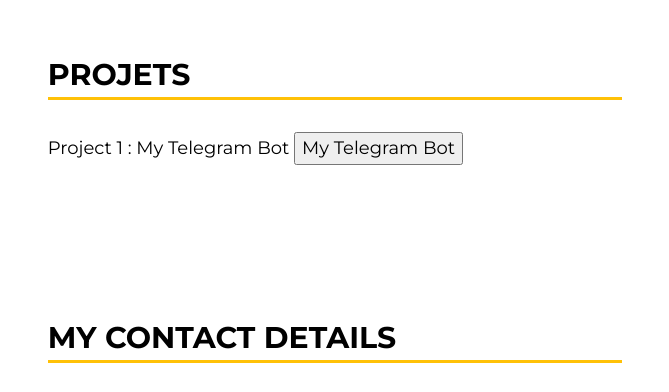
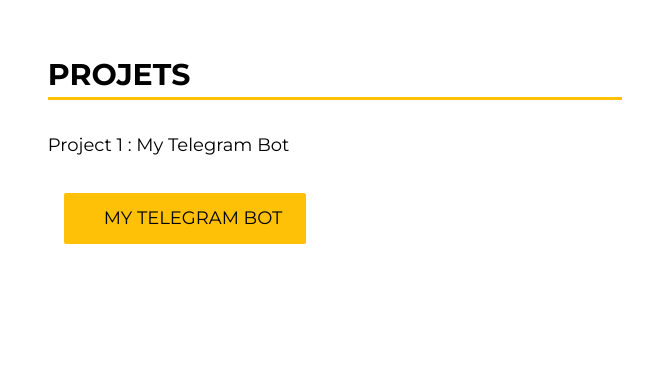
Before and after one commit to mrawab/mrawab.github.io, a plain HTML site: page index.html in a window 1280 px wide. Shown: the part 1470-1862 px from the top of the page, without its empty margins (465-1134 px from the left). Drawn offline with nearby package versions, Linux system fonts and the light colour scheme.

Commit message:
Update index.html

```diff
--- a/index.html
+++ b/index.html
@@ -173,9 +173,11 @@
             <h2 class="w3-border-bottom w3-border-amber" style="border-width: 3px !important;">PROJETS</h2>
             <p class="w3-margin-top-2">
              Project 1 : My Telegram Bot
-              <button class="t_button" href="https://t.me/MRAWABBOT">
-                My Telegram Bot
-              </button>
+              <div class="w3-container w3-padding-16">
+          <a href="https://t.me/MRAWABBOT" class="w3-amber w3-hover-amber w3-button w3-round-small w3-hover-deep-orange w3-padding-large" target="_blank">
+            <span class="w3-margin-left download-text">MY TELEGRAM BOT</span>
+          </a>
+        </div>
             </p>
           </div>
 
```
